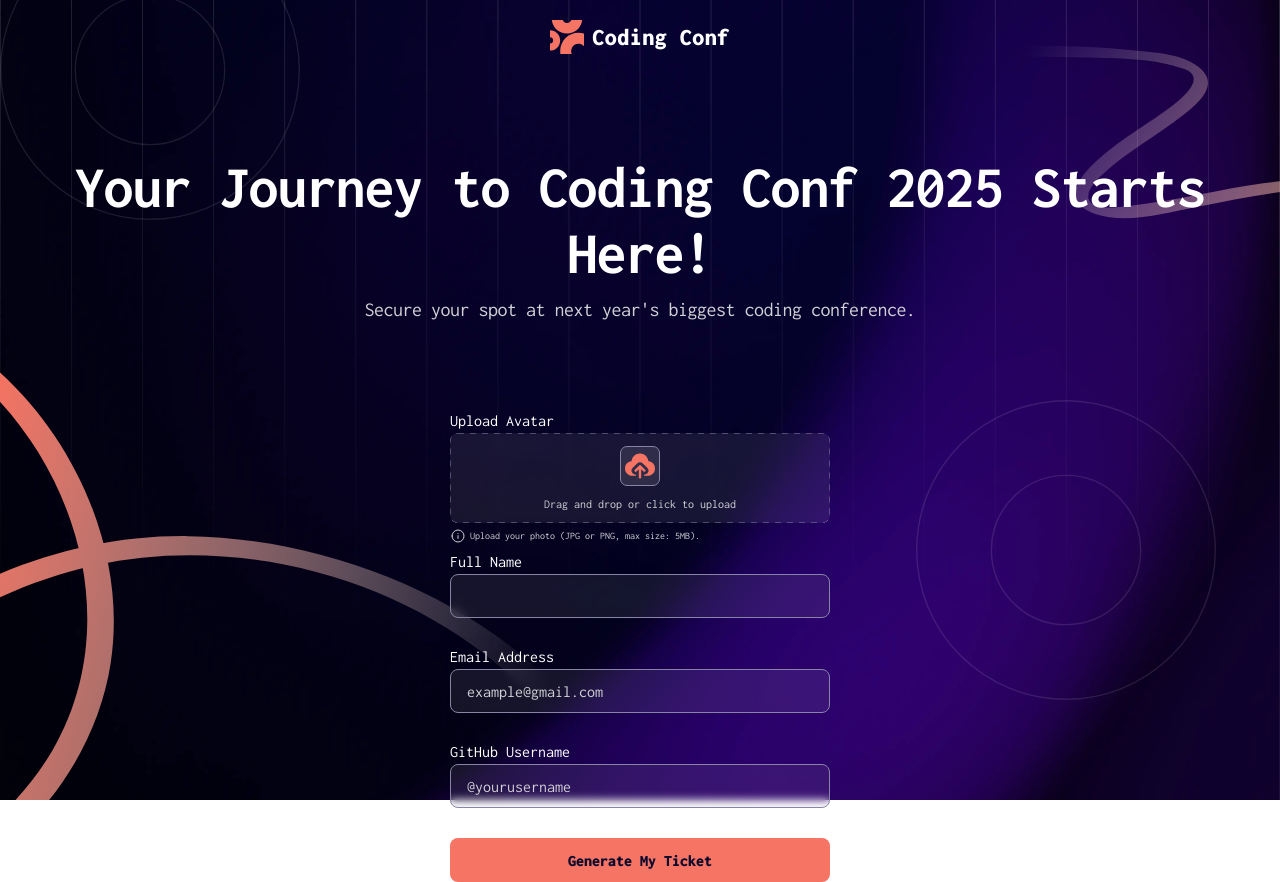
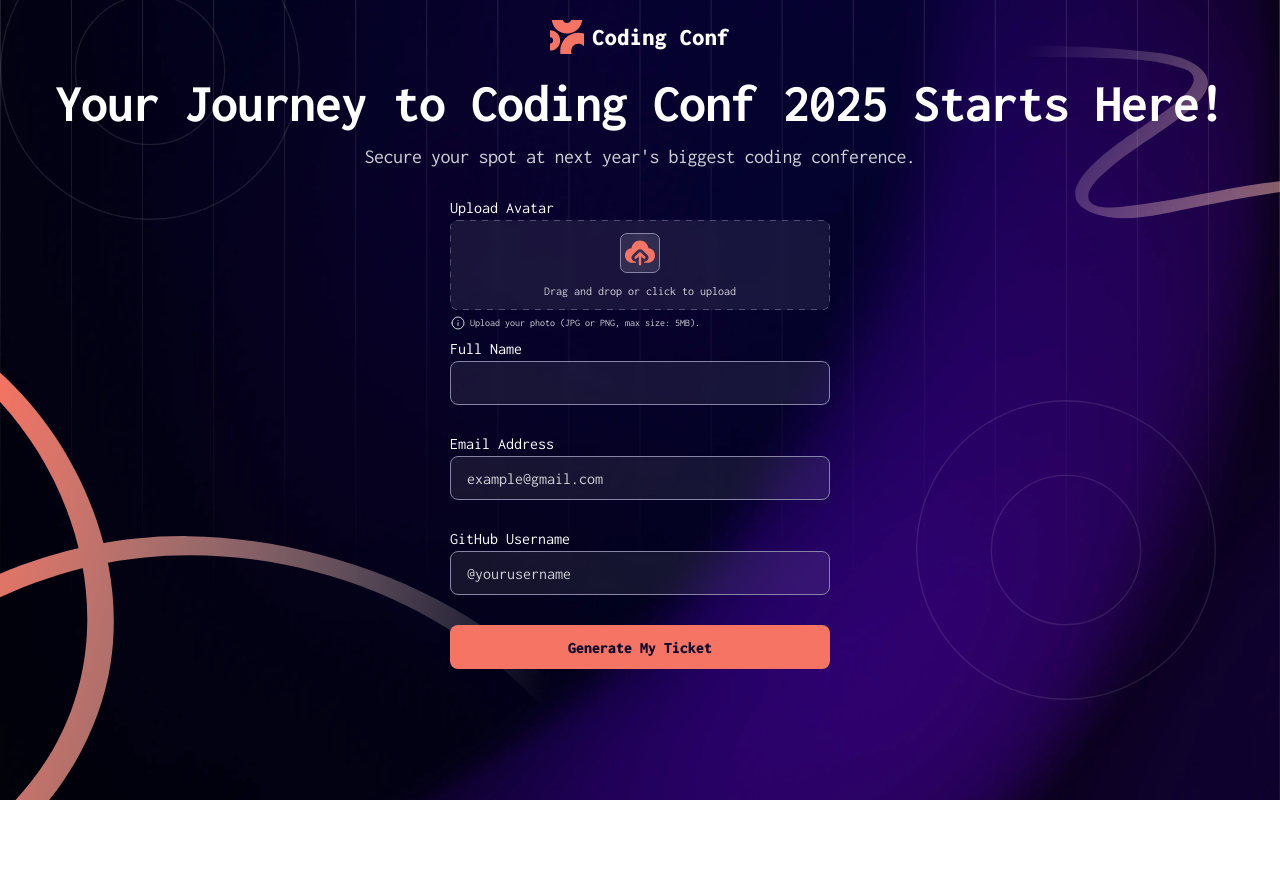
Before and after one commit to NavarroEmiliano/conference-ticket-generator-main, a React (Vite) app: page / in a window 1280 px wide. After the commit the page ends 800 px from the top, so only its background shows below. Built offline with nearby package versions, Linux system fonts and the light colour scheme.

Commit message:
responsive really finished

```diff
--- a/src/App.css
+++ b/src/App.css
@@ -8,7 +8,7 @@
 
 @media (min-width: 376px) {
     .main-container {
-        gap: 60px;
+        gap: 50px;
         height: calc(100vh - 74px);
     }
 }
@@ -16,8 +16,8 @@
 
 @media (min-width: 768px) {
     .main-container {
-        padding: 80px 0;
+        padding: 0;
+        gap: 30px;
         justify-content: start;
-        gap: 90px;
     }
 }
--- a/src/components/Formtitle/Formtitle.module.css
+++ b/src/components/Formtitle/Formtitle.module.css
@@ -52,7 +52,7 @@
 
 @media (min-width: 768px) {
     .container h2 {
-        font-size:60px;
+        font-size:54px;
         padding-bottom: 12px;
 
     }
--- a/src/components/Tickettitle/TicketTitle.module.css
+++ b/src/components/Tickettitle/TicketTitle.module.css
@@ -60,11 +60,19 @@
 @media (min-width: 768px) {
     .container {
         padding: 0 40px;
+        margin-bottom: 80px;
     }
 
     .container h2 {
-        font-size:60px;
+        font-size:54px;
         padding-bottom: 12px;
     }
 
 }
+
+
+@media (min-width: 1280px) {
+    .container {
+        padding: 0 200px;
+    }
+}
```
